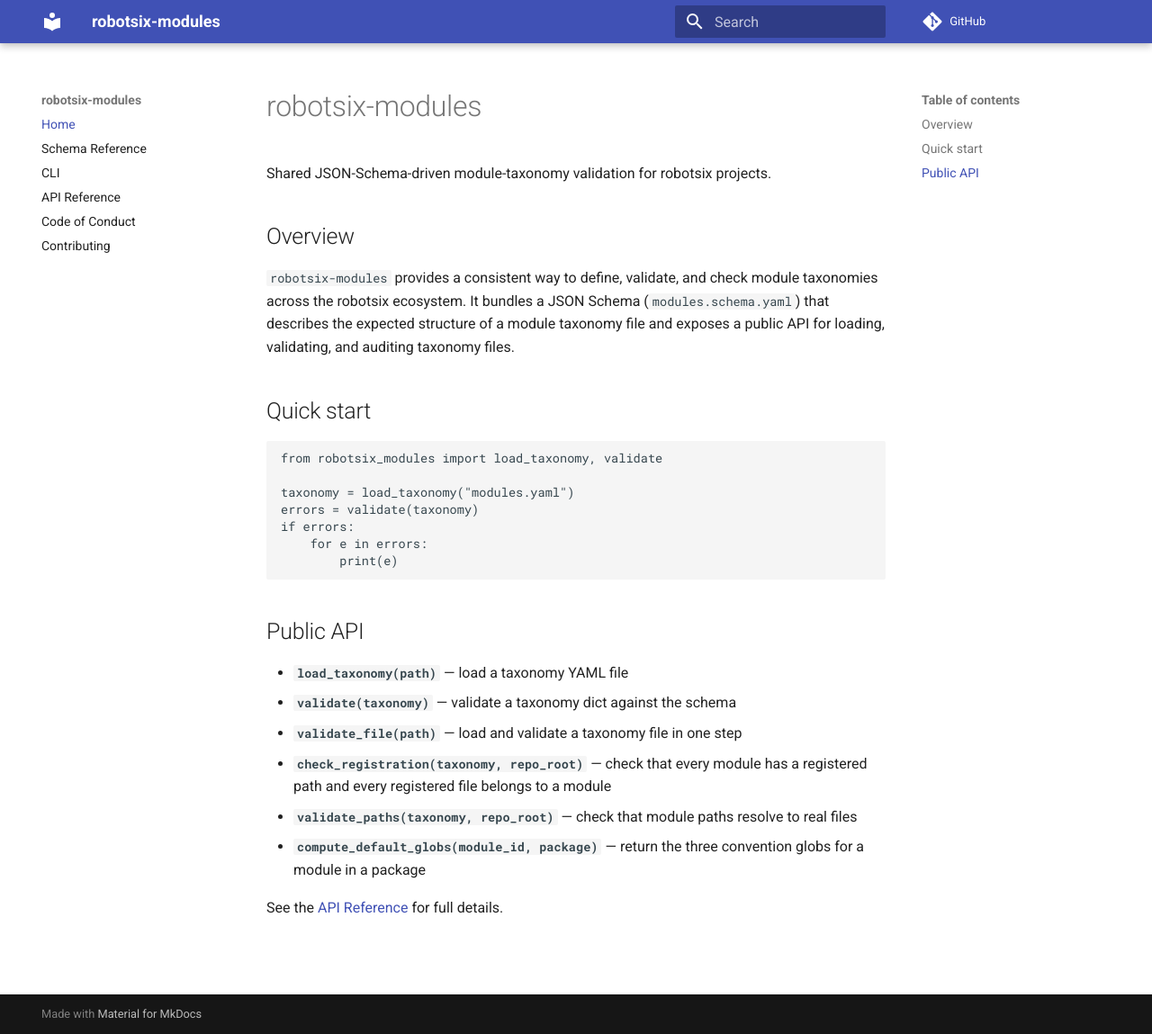
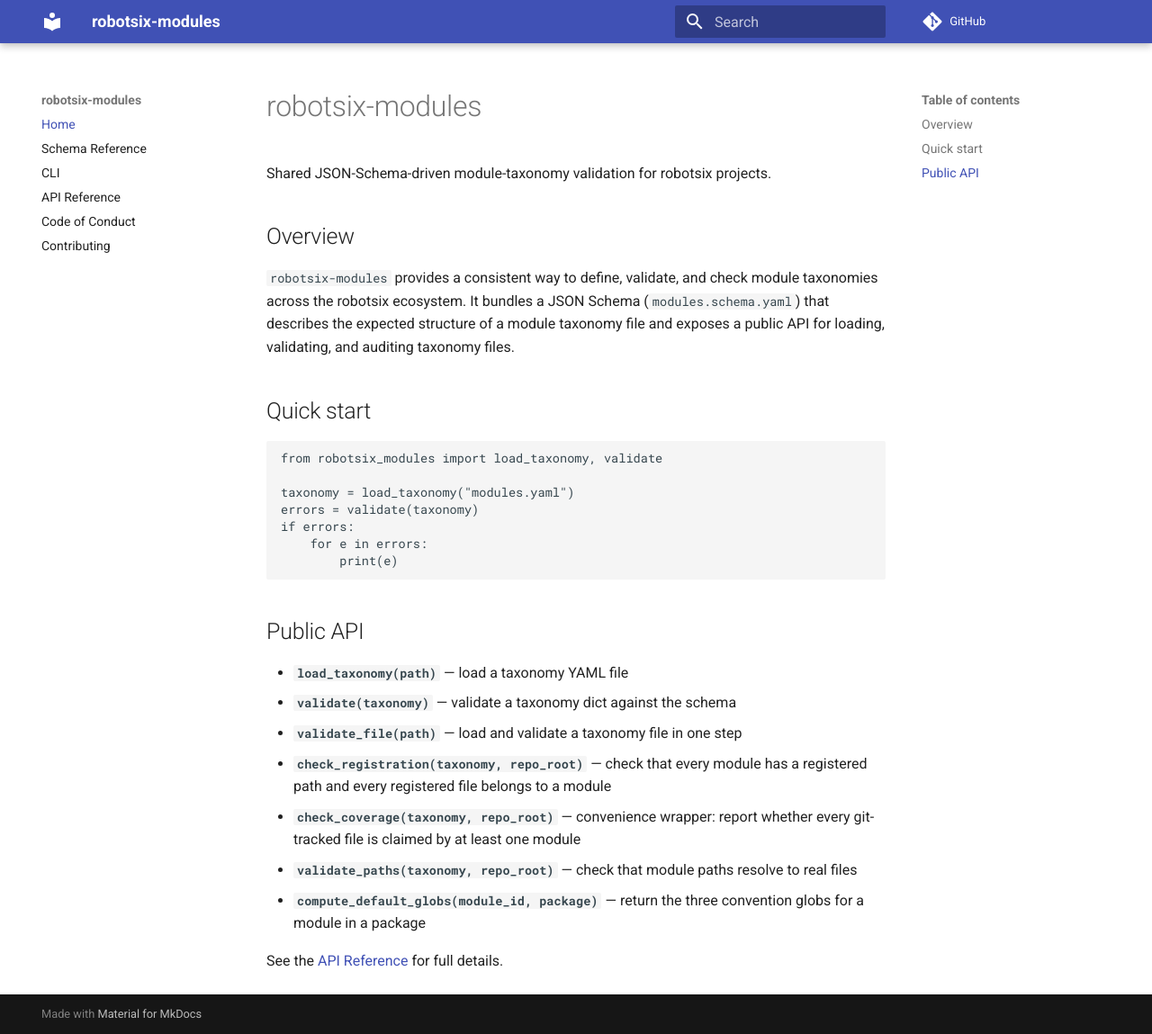
Before and after one commit to damien-robotsix/robotsix-modules, an MkDocs documentation site: the page built from docs/index.md, in a window 1280 px wide and 1149 px high. Shown: the whole window at 90% size. Built offline with MkDocs 1.6.1 and Material for MkDocs 9.7.7, drawn with Linux system fonts in a browser that asks for light colours; comment, search, counter and statistics services are not loaded.

Commit message:
mill: docs: `check_coverage` missing from `docs/index.md` public API list while its siblings are listed (20260717T165142Z-docs-check-coverage-missing-from-docs-in-3365) (#206)
Co-authored-by: robotsix-mill <mill@robotsix.local>

```diff
--- a/docs/index.md
+++ b/docs/index.md
@@ -29,6 +29,8 @@ if errors:
 - **`validate_file(path)`** — load and validate a taxonomy file in one step
 - **`check_registration(taxonomy, repo_root)`** — check that every module has a
   registered path and every registered file belongs to a module
+- **`check_coverage(taxonomy, repo_root)`** — convenience wrapper: report whether
+  every git-tracked file is claimed by at least one module
 - **`validate_paths(taxonomy, repo_root)`** — check that module paths resolve to
   real files
 - **`compute_default_globs(module_id, package)`** — return the three convention
```
Also changed, not shown: CHANGELOG.md (+1 -0 lines), changelog.d/20260717T165142Z-docs-check-coverage-missing-from-docs-in-3365.misc.md (added, +1 -0 lines).
